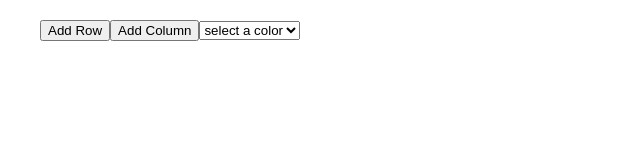
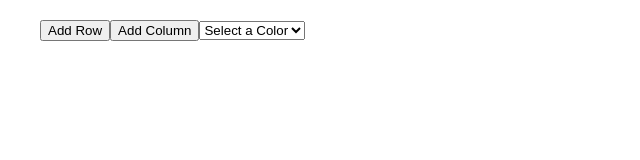
Before and after one commit to johnzhou1210/JJEF-assignment-4, a React (Create React App) app in the folder src/: page / in a window 1280 px wide. Shown: the top 160 px of the page, without its empty margins (0-640 px from the left). Built offline with nearby package versions, Linux system fonts and the light colour scheme.

Commit message:
Capitalized "select a color" option

```diff
--- a/src/App.js
+++ b/src/App.js
@@ -107,7 +107,7 @@ function ColorDropdownMenu({ collectColor }) {
 
   return (
     <select className="color-dropdown-menu" value={selectedColor} onChange={e => changeColor(e.target.value)}>
-      <option value="white">select a color</option>
+      <option value="white">Select a Color</option>
       <option value="white">white</option>
       <option value="blue">blue</option>
       <option value="red">red</option>
```
